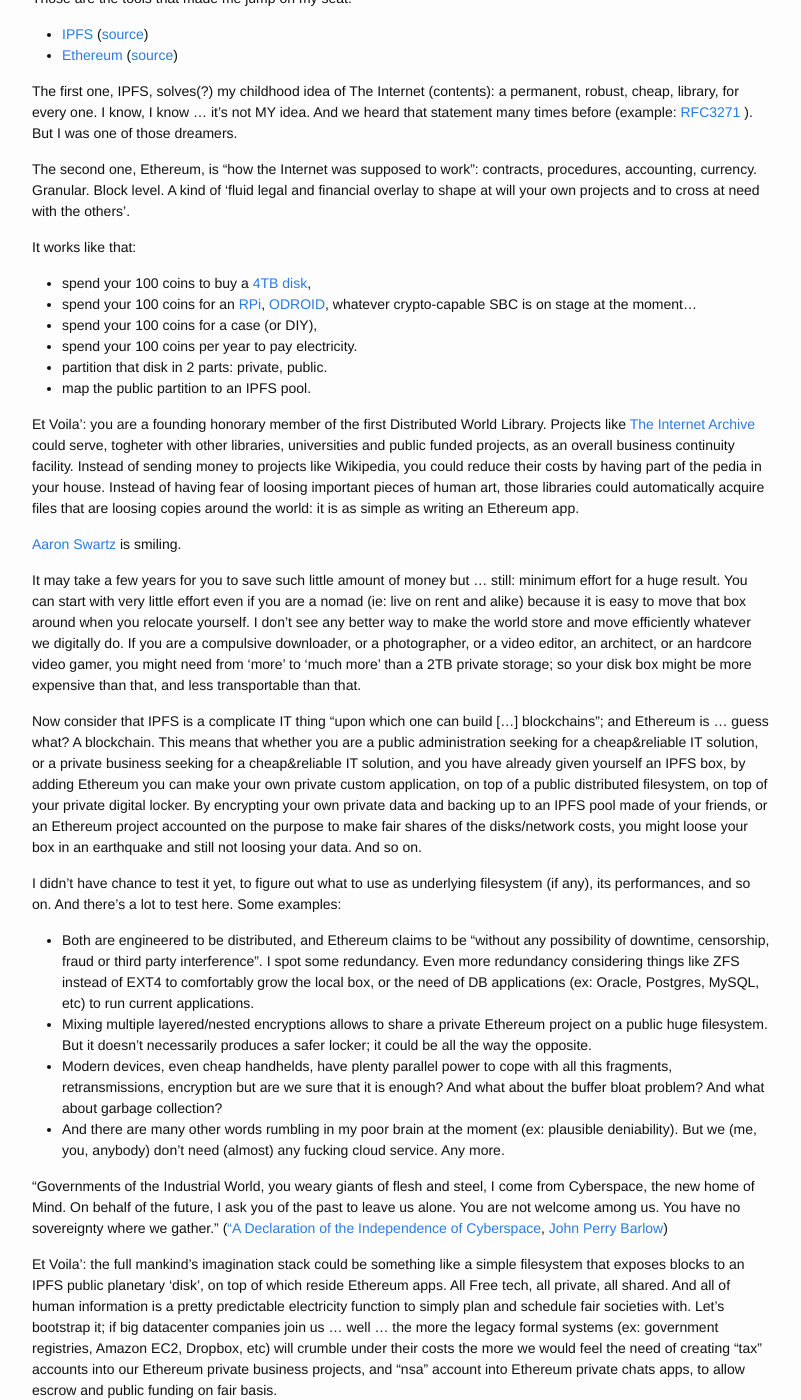
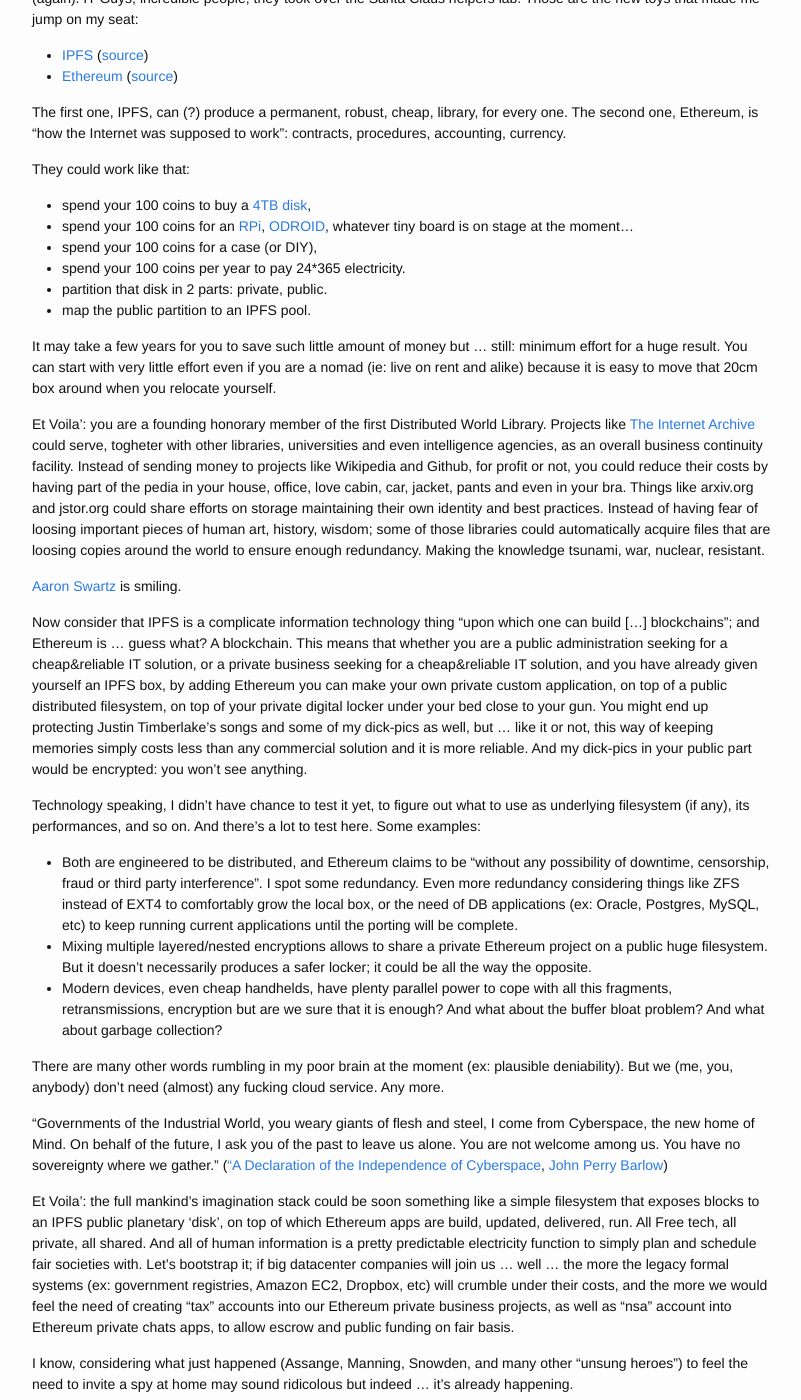
Before and after one commit to rootkovska/rootkovska.github.io, a Jekyll site: the page built from _posts/2015-12-15-Solution.md, in a window 1280 px wide and 1400 px high, scrolled down 244 px. Shown: the whole window, without its empty margins (238-1039 px from the left). Built offline with Jekyll 4.4.1, drawn with Linux system fonts in a browser that asks for light colours; Markdown is read by kramdown in place of the engine named in the settings; some of the changed text lies outside the part shown.

Commit message:
Beautify 7

```diff
--- a/_posts/2015-12-15-Solution.md
+++ b/_posts/2015-12-15-Solution.md
@@ -4,87 +4,66 @@ title: Solution?
 author: mfp19
 ---
 
-It looks like someone DID IT! They solved the [integrity issue](http://mfp19.github.io/2015/08/24/Integrity.html)
-and much more.
+It looks like someone DID IT! They solved the [integrity issue](http://mfp19.github.io/2015/08/24/Integrity.html) and much more.
 
-While I was yelling at the moon, some little nasty creatures
-in their secret basement were saving the world (again).
-Those are the tools that made me jump on my seat:
+While I was yelling at the moon, some little nasty invisible creatures in their secret basement were saving the world (again).
+IT Guys, incredible people; they took over the Santa Claus helpers lab. Those are the new toys that made me jump on my seat:
 
 * [IPFS](https://ipfs.io/) ([source](https://github.com/ipfs/ipfs))
 * [Ethereum](https://www.ethereum.org/) ([source](https://github.com/ethereum/))
 
-The first one, IPFS, solves(?) my childhood idea of The Internet (contents):
-a permanent, robust, cheap, library, for every one. I know, I know ... it's not MY idea.
-And we heard that statement many times before (example: [RFC3271](http://www.ietf.org/rfc/rfc3271.txt) ).
-But I was one of those dreamers.
+The first one, IPFS, can (?) produce a permanent, robust, cheap, library, for every one. The second one, Ethereum, is "how the Internet was supposed to work": contracts, procedures, accounting, currency.
 
-The second one, Ethereum, is "how the Internet was supposed to work":
-contracts, procedures, accounting, currency. Granular. Block level.
-A kind of 'fluid legal and financial overlay to shape at will your own projects and to cross at need with the others'.
-
-It works like that:
+They could work like that:
 
 * spend your 100 coins to buy a [4TB disk](http://www.amazon.com/Seagate-SATA-3-5-Inch-Desktop-ST4000DM000/dp/B00B99JU4S),
-* spend your 100 coins for an [RPi](https://www.raspberrypi.org/), [ODROID](http://www.hardkernel.com/), whatever crypto-capable SBC is on stage at the moment...
+* spend your 100 coins for an [RPi](https://www.raspberrypi.org/), [ODROID](http://www.hardkernel.com/), whatever tiny board is on stage at the moment...
 * spend your 100 coins for a case (or DIY),
-* spend your 100 coins per year to pay electricity.
+* spend your 100 coins per year to pay 24*365 electricity.
 * partition that disk in 2 parts: private, public.
 * map the public partition to an IPFS pool.
 
-Et Voila': you are a founding honorary member of the first Distributed World Library.
-Projects like [The Internet Archive](https://archive.org/index.php) could serve,
-togheter with other libraries, universities and public funded projects,
-as an overall business continuity facility.
-Instead of sending money to projects like Wikipedia, you could reduce their costs
-by having part of the pedia in your house.
-Instead of having fear of loosing important pieces of human art, those libraries
-could automatically acquire files that are loosing copies around the world:
-it is as simple as writing an Ethereum app.
+It may take a few years for you to save such little amount of money but ... still: minimum effort for a huge result.
+You can start with very little effort even if you are a nomad (ie: live on rent and alike) because
+it is easy to move that 20cm box around when you relocate yourself.
+
+Et Voila': you are a founding honorary member of the first Distributed World Library. Projects like [The Internet Archive](https://archive.org/) could serve, togheter with other libraries, universities and even intelligence agencies, as an overall business continuity facility. Instead of sending money to projects like Wikipedia and Github,
+for profit or not, you could reduce their costs by having part of the pedia in your house, office, love cabin, car, jacket, pants and even in your bra.
+Things like arxiv.org and jstor.org could share efforts on storage maintaining their own identity and best practices.
+Instead of having fear of loosing important pieces of human art, history, wisdom; some of those libraries could automatically acquire files that are loosing copies around the world to ensure enough redundancy. Making the knowledge tsunami, war, nuclear, resistant.
 
 [Aaron Swartz](https://en.wikipedia.org/wiki/Aaron_Swartz) is smiling.
 
-It may take a few years for you to save such little amount of money but ... still:
-minimum effort for a huge result. You can start with very little effort
-even if you are a nomad (ie: live on rent and alike) because
-it is easy to move that box around when you relocate yourself.
-I don't see any better way to make the world store and move efficiently
-whatever we digitally do.
-If you are a compulsive downloader, or a photographer, or a video editor,
-an architect, or an hardcore video gamer, you might need from 'more' to 'much more'
-than a 2TB private storage; so your disk box
-might be more expensive than that, and less transportable than that.
-
-Now consider that IPFS is a complicate IT thing "upon which one can build [...] blockchains";
+Now consider that IPFS is a complicate information technology thing "upon which one can build [...] blockchains";
 and Ethereum is ... guess what? A blockchain. This means that whether you are a
 public administration seeking for a cheap&reliable IT solution, or a private business
 seeking for a cheap&reliable IT solution, and you have already given yourself an IPFS box,
 by adding Ethereum you can make your own private custom application, on top of a public
-distributed filesystem, on top of your private digital locker.
-By encrypting your own private data and backing up to an IPFS pool made of your friends,
-or an Ethereum project accounted on the purpose to make fair shares of the disks/network costs,
-you might loose your box in an earthquake and still not loosing your data.
-And so on.
+distributed filesystem, on top of your private digital locker under your bed close to your gun.
+You might end up protecting Justin Timberlake's songs and some of my dick-pics as well, but ... like it or not,
+this way of keeping memories simply costs less than any commercial solution and it is more reliable.
+And my dick-pics in your public part would be encrypted: you won't see anything.
 
-I didn't have chance to test it yet, to figure out what to use as underlying
-filesystem (if any), its performances, and so on.
-And there's a lot to test here. Some examples:
+Technology speaking, I didn't have chance to test it yet, to figure out what to use as underlying
+filesystem (if any), its performances, and so on. And there's a lot to test here. Some examples:
 
-* Both are engineered to be distributed, and Ethereum claims to be "without any possibility of downtime, censorship, fraud or third party interference". I spot some redundancy. Even more redundancy considering things like ZFS instead of EXT4 to comfortably grow the local box, or the need of DB applications (ex: Oracle, Postgres, MySQL, etc) to run current applications.
+* Both are engineered to be distributed, and Ethereum claims to be "without any possibility of downtime, censorship, fraud or third party interference". I spot some redundancy. Even more redundancy considering things like ZFS instead of EXT4 to comfortably grow the local box, or the need of DB applications (ex: Oracle, Postgres, MySQL, etc) to keep running current applications until the porting will be complete.
 * Mixing multiple layered/nested encryptions allows to share a private Ethereum project on a public huge filesystem. But it doesn't necessarily produces a safer locker; it could be all the way the opposite.
 * Modern devices, even cheap handhelds, have plenty parallel power to cope with all this fragments, retransmissions, encryption but are we sure that it is enough? And what about the buffer bloat problem? And what about garbage collection?
-* And there are many other words rumbling in my poor brain at the moment (ex: plausible deniability). But we (me, you, anybody) don't need (almost) any fucking cloud service. Any more.
+
+There are many other words rumbling in my poor brain at the moment (ex: plausible deniability). But we (me, you, anybody) don't need (almost) any fucking cloud service. Any more.
 
 "Governments of the Industrial World, you weary giants of flesh and steel, I come from Cyberspace, the new home of Mind. On behalf of the future, I ask you of the past to leave us alone. You are not welcome among us. You have no sovereignty where we gather."
 (["A Declaration of the Independence of Cyberspace](https://projects.eff.org/~barlow/Declaration-Final.html), [John Perry Barlow](https://homes.eff.org/~barlow/))
 
-Et Voila': the full mankind's imagination stack could be something like a simple filesystem that exposes blocks
-to an IPFS public planetary 'disk', on top of which reside Ethereum apps.
+Et Voila': the full mankind's imagination stack could be soon something like a simple filesystem that exposes blocks
+to an IPFS public planetary 'disk', on top of which Ethereum apps are build, updated, delivered, run.
 All Free tech, all private, all shared. And all of human information is a pretty predictable electricity
 function to simply plan and schedule fair societies with.
-Let's bootstrap it; if big datacenter companies join us ... well ... the more the legacy formal systems
-(ex: government registries, Amazon EC2, Dropbox, etc) will crumble under their costs
+Let's bootstrap it; if big datacenter companies will join us ... well ... the more the legacy formal systems
+(ex: government registries, Amazon EC2, Dropbox, etc) will crumble under their costs, and
 the more we would feel the need of creating "tax" accounts into our Ethereum private business projects,
-and "nsa" account into Ethereum private chats apps, to allow escrow and public funding on fair basis.
+as well as "nsa" account into Ethereum private chats apps, to allow escrow and public funding on fair basis.
 
-I know, considering what just happened (Assange, Manning, Snowden, and many other "unsung heroes") it sounds ridicolous but indeed ... it's already happening.
+I know, considering what just happened (Assange, Manning, Snowden, and many other "unsung heroes")
+to feel the need to invite a spy at home may sound ridicolous but indeed ... it's already happening.
```
